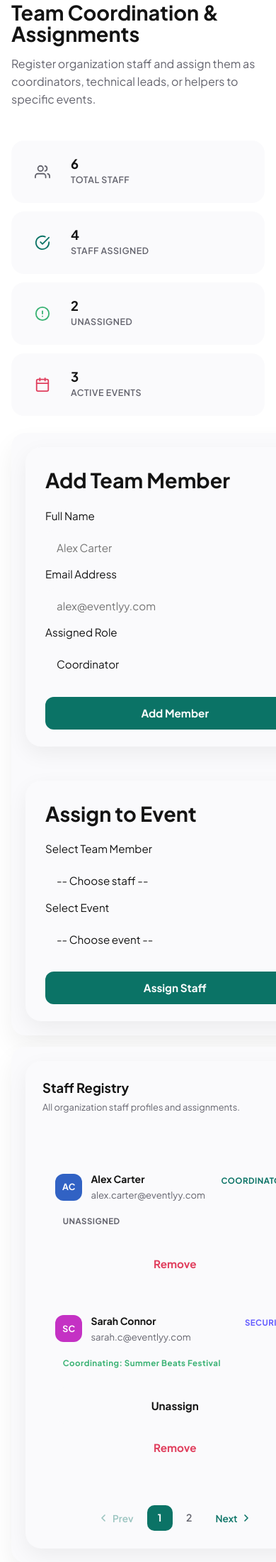
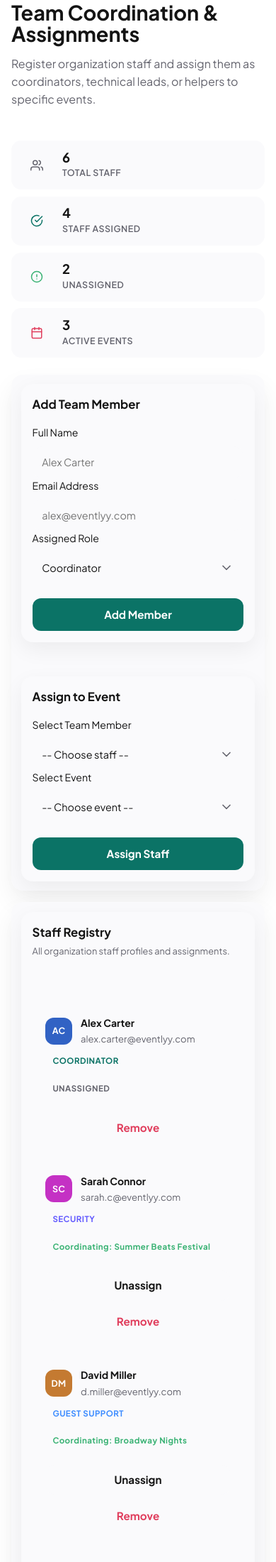
Before and after one commit to celionatti/evently, a PHP site: page /admin/admin-teams.html in a window 390 px wide. Shown: the part 155-2356 px from the top of the page at 71% size. Run offline with PHP 8.4, Linux system fonts and the light colour scheme; some web fonts are replaced.

Commit message:
feat: add responsive design for admin teams interface with card layout and improved mobile usability

```diff
--- a/admin/admin-teams.html
+++ b/admin/admin-teams.html
@@ -315,6 +315,45 @@
                 <button type="button" class="admin-action-btn danger au-remove-staff-btn" data-member-id="staff-2" data-member-name="Sarah Connor">Remove</button>
               </div>
             </article>
+
+            <article class="au-user-card">
+              <div class="au-card-top">
+                <div class="au-user-cell">
+                  <span class="au-avatar" style="--avatar-hue:30">DM</span>
+                  <div>
+                    <span class="au-user-name">David Miller</span>
+                    <span class="au-card-email">d.miller@eventlyy.com</span>
+                  </div>
+                </div>
+                <span class="au-role-badge au-role--attendee">Guest Support</span>
+              </div>
+              <div class="au-card-meta">
+                <span class="au-status-badge au-status--active" style="text-transform:none;">Coordinating: Broadway Nights</span>
+              </div>
+              <div class="admin-actions au-card-actions">
+                <button type="button" class="admin-action-btn au-unassign-staff-btn" data-member-id="staff-3" data-member-name="David Miller" data-event-name="Broadway Nights">Unassign</button>
+                <button type="button" class="admin-action-btn danger au-remove-staff-btn" data-member-id="staff-3" data-member-name="David Miller">Remove</button>
+              </div>
+            </article>
+
+            <article class="au-user-card">
+              <div class="au-card-top">
+                <div class="au-user-cell">
+                  <span class="au-avatar" style="--avatar-hue:140">ER</span>
+                  <div>
+                    <span class="au-user-name">Elena Rostova</span>
+                    <span class="au-card-email">elena.r@eventlyy.com</span>
+                  </div>
+                </div>
+                <span class="au-role-badge au-role--admin" style="background:rgba(var(--stripe),0.1); color:rgb(var(--stripe))">Technical Ops</span>
+              </div>
+              <div class="au-card-meta">
+                <span class="au-status-badge au-status--unverified">Unassigned</span>
+              </div>
+              <div class="admin-actions au-card-actions">
+                <button type="button" class="admin-action-btn danger au-remove-staff-btn" data-member-id="staff-4" data-member-name="Elena Rostova">Remove</button>
+              </div>
+            </article>
             <!-- PHP: endforeach; -->
           </div>
 
--- a/styles.css
+++ b/styles.css
@@ -3466,3 +3466,160 @@ select::-ms-expand {
     gap: 1.5rem;
   }
 }
+
+/* ═══════════════════════════════════════════
+   Admin Teams — Responsive Fixes
+   ═══════════════════════════════════════════ */
+
+/* Tablet: ≤900px — switch table to cards, adjust panels */
+@media (max-width: 900px) {
+  .admin-grid .au-table-wrap {
+    display: none;
+  }
+
+  .admin-grid .au-cards-list {
+    display: flex;
+    flex-direction: column;
+    gap: 0.75rem;
+  }
+
+  .admin-panel .form-card {
+    padding: 1.25rem !important;
+  }
+
+  .admin-panel .form-card h2 {
+    font-size: 1.05rem;
+  }
+
+  /* Stack card-top content when role badge crowds user info */
+  .au-card-top {
+    flex-wrap: wrap;
+  }
+}
+
+/* Small tablet: ≤768px — compact stat cards */
+@media (max-width: 768px) {
+  .admin-users-stats {
+    grid-template-columns: repeat(2, 1fr);
+    gap: 0.75rem;
+  }
+
+  .au-stat-card {
+    padding: 1rem;
+  }
+
+  .au-stat-icon {
+    width: 40px;
+    height: 40px;
+    border-radius: 10px;
+  }
+
+  .au-stat-icon svg {
+    width: 18px;
+    height: 18px;
+  }
+}
+
+/* Mobile: ≤500px — full single-column stack */
+@media (max-width: 500px) {
+  .admin-users-stats {
+    grid-template-columns: 1fr;
+    gap: 0.6rem;
+  }
+
+  .au-stat-card {
+    padding: 0.85rem 1rem;
+    border-radius: 14px;
+  }
+
+  .admin-panel {
+    padding: 0.85rem !important;
+    border-radius: 16px !important;
+  }
+
+  .admin-panel .form-card {
+    padding: 1rem !important;
+    border-radius: 16px !important;
+  }
+
+  .admin-panel .form-card label {
+    font-size: 0.88rem;
+  }
+
+  .admin-panel .form-card input,
+  .admin-panel .form-card select {
+    font-size: 0.9rem;
+    padding: 0.7rem 0.85rem;
+  }
+
+  .admin-panel .form-card select {
+    padding-right: 2.4rem;
+  }
+
+  /* Stack card-top so badge goes below name on narrow widths */
+  .au-card-top {
+    flex-direction: column;
+    align-items: flex-start;
+    gap: 0.5rem;
+  }
+
+  /* Ensure user name and email don't overflow */
+  .au-user-cell {
+    min-width: 0;
+  }
+
+  .au-user-name {
+    word-break: break-word;
+  }
+
+  .au-card-email {
+    word-break: break-all;
+  }
+
+  /* Stack assignment status badge */
+  .au-status-badge {
+    white-space: normal;
+    word-break: break-word;
+    line-height: 1.35;
+  }
+
+  /* Stack action buttons vertically */
+  .au-card-actions {
+    display: flex;
+    flex-direction: column;
+    gap: 0.5rem;
+  }
+
+  .au-card-actions .admin-action-btn {
+    width: 100%;
+    justify-content: center;
+    padding: 0.6rem 0.75rem;
+  }
+
+  .admin-actions {
+    flex-direction: column;
+    gap: 0.5rem;
+  }
+
+  .admin-actions .admin-action-btn {
+    width: 100%;
+    justify-content: center;
+  }
+
+  /* Pagination compact */
+  .au-pagination {
+    gap: 0.25rem;
+    padding-top: 1rem;
+  }
+
+  .au-page-btn {
+    padding: 0.4rem 0.65rem;
+    font-size: 0.78rem;
+  }
+
+  .au-page-num {
+    width: 32px;
+    height: 32px;
+    font-size: 0.82rem;
+  }
+}
```
